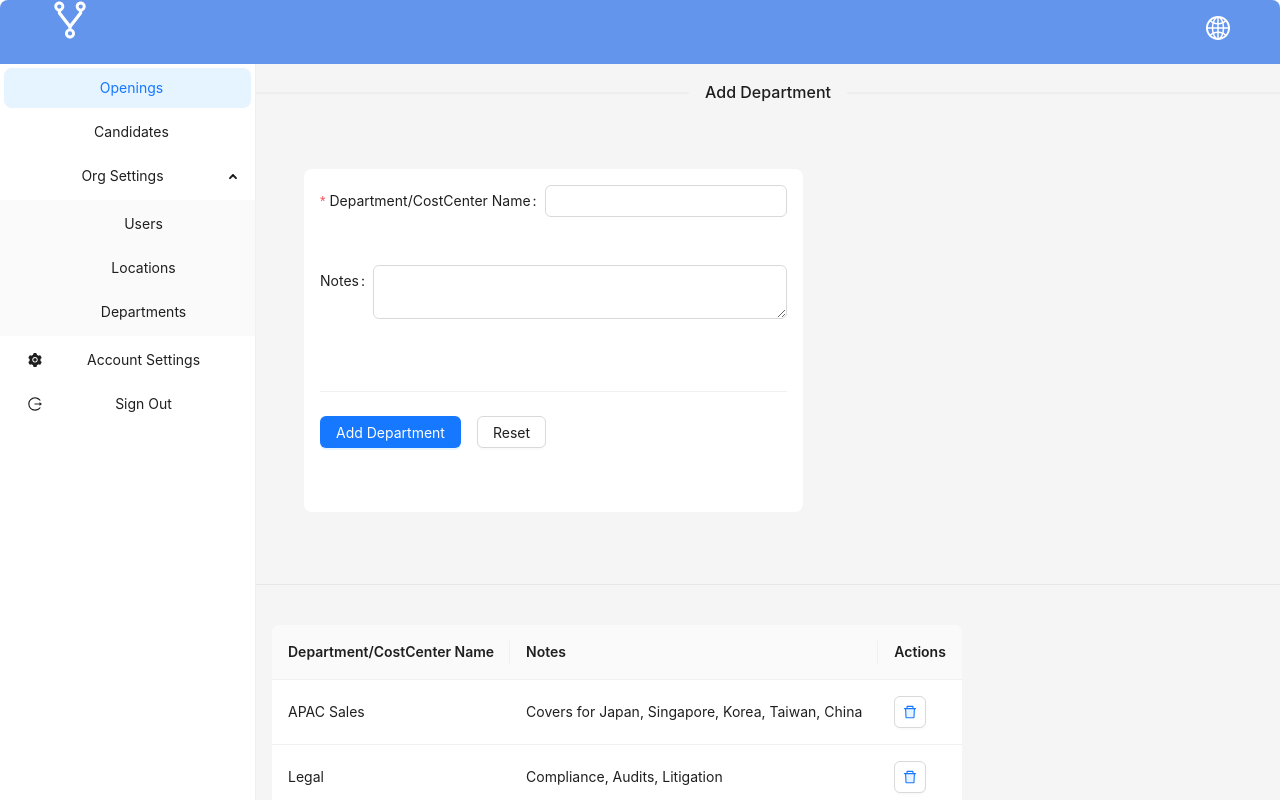
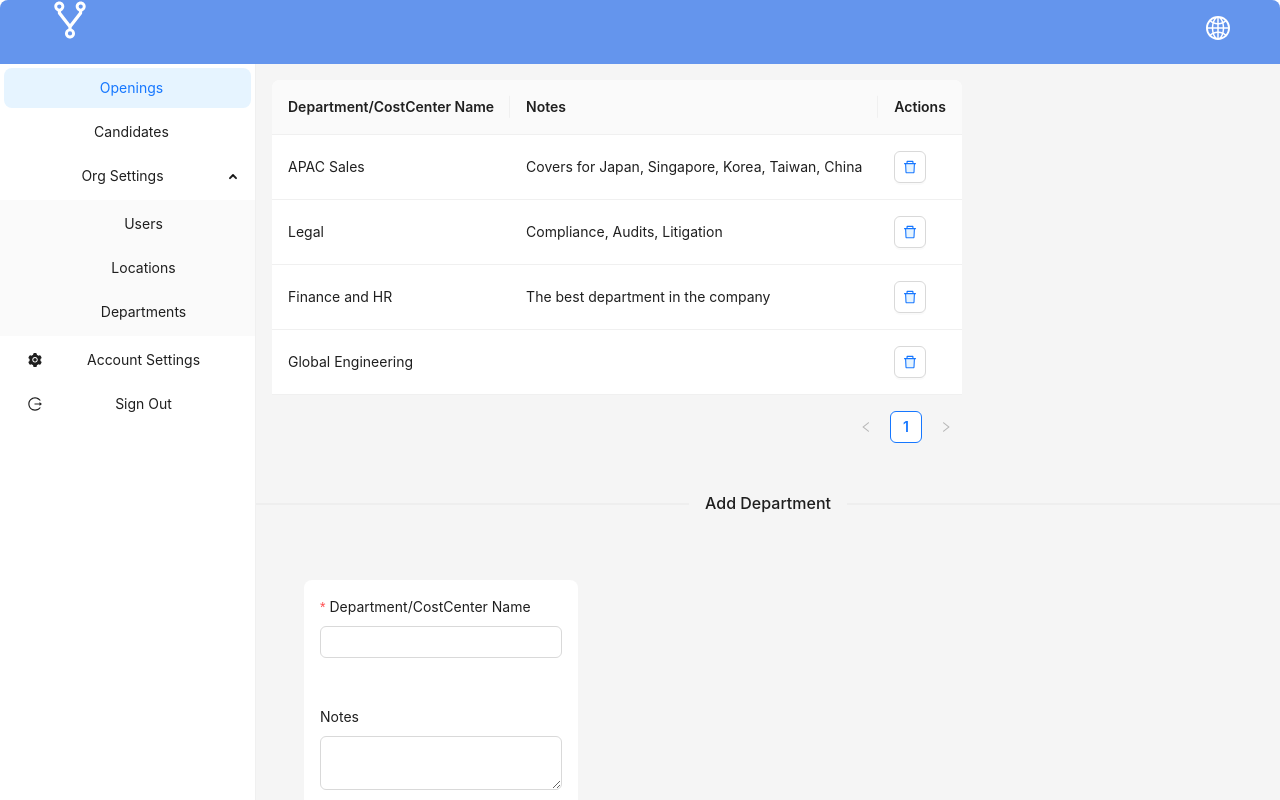
Before and after one commit to vetchium/vetchium, a React (Create React App) app in the folder erised/: page /org-settings/departments in a window 1280 px wide. Both pictures are taken after a click on the button "Sign In". Shown: the top 800 px of the page. Built offline with nearby package versions, Linux system fonts and the light colour scheme.

Commit message:
Rearrange depts view

```diff
--- a/erised/src/pages/Departments.tsx
+++ b/erised/src/pages/Departments.tsx
@@ -60,11 +60,13 @@ const Departments: React.FC = () => {
 
   return (
     <Flex wrap>
+      <Table dataSource={data} columns={columns} style={tableStyle} />
       <Divider>{t("add_department")}</Divider>
       <Form
         onFinish={handleAddDepartment}
         initialValues={{ name: "", notes: "" }}
         style={formStyle}
+        layout="vertical"
       >
         <Form.Item
           label={t("department_name")}
@@ -95,7 +97,6 @@ const Departments: React.FC = () => {
         </Flex>
       </Form>
       <Divider />
-      <Table dataSource={data} columns={columns} style={tableStyle} />
     </Flex>
   );
 };
```
